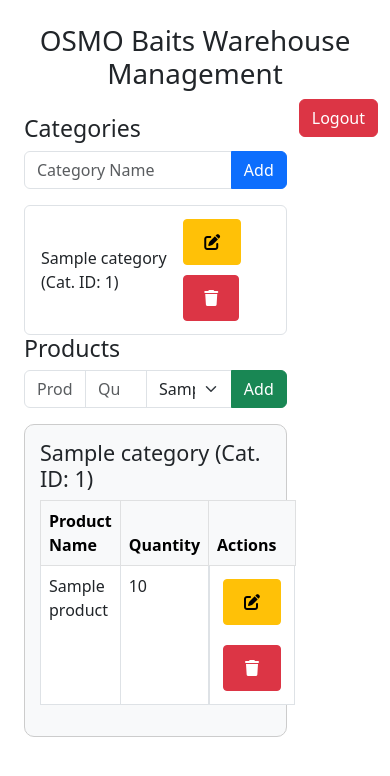
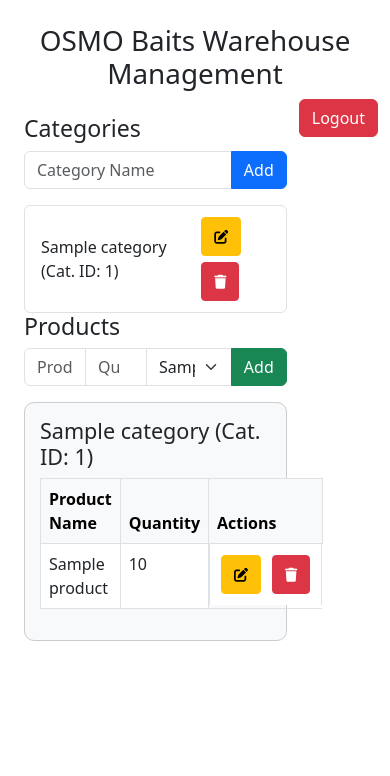
Before and after one commit to Osmobaits/Osmo-warehouse, a Flask app: page / in a window 390 px wide. Shown: the top 776 px of the page. Run offline with Flask 3, Linux system fonts and the light colour scheme; the visitor is signed in with stand-in values (Sample User, id 1); tables that the repository leaves empty hold one stand-in row (values such as "Sample post"); some libraries are stand-ins or nearby versions.

Commit message:
Update index.html

```diff
--- a/templates/index.html
+++ b/templates/index.html
@@ -3,7 +3,7 @@
 <head>
     <meta charset="UTF-8">
     <meta name="viewport" content="width=device-width, initial-scale=1.0">
-    <title>OSMO Baits Warehouse Management</title>
+    <title>Warehouse Management</title>
     <link href="https://cdn.jsdelivr.net/npm/bootstrap@5.3.0/dist/css/bootstrap.min.css" rel="stylesheet">
     <script src="https://kit.fontawesome.com/a076d05399.js" crossorigin="anonymous"></script>
     <style>
@@ -15,17 +15,16 @@
             background-color: #f8f9fa;
         }
 
-        /* Zwiększenie przycisków na urządzeniach mobilnych */
+        /* Dostosowanie przycisków na urządzeniach mobilnych */
         @media (max-width: 767px) {
             .btn-sm {
-                padding: 10px 20px;
-                font-size: 16px;
-                margin: 5px;
+                padding: 8px 12px;
+                font-size: 14px;
+                margin: 3px;
             }
 
             .d-flex.gap-1 {
-                flex-direction: column;
-                gap: 10px !important;
+                gap: 5px !important;
             }
         }
     </style>
```
